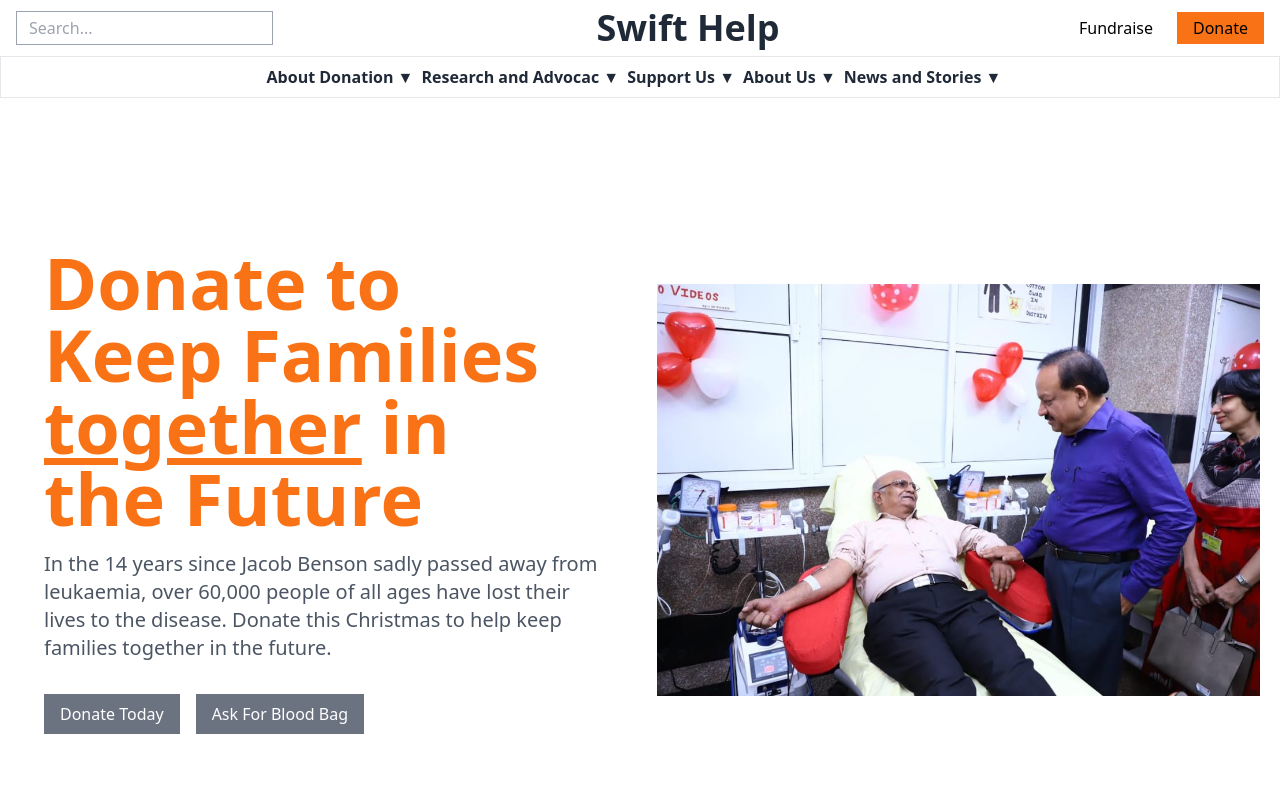
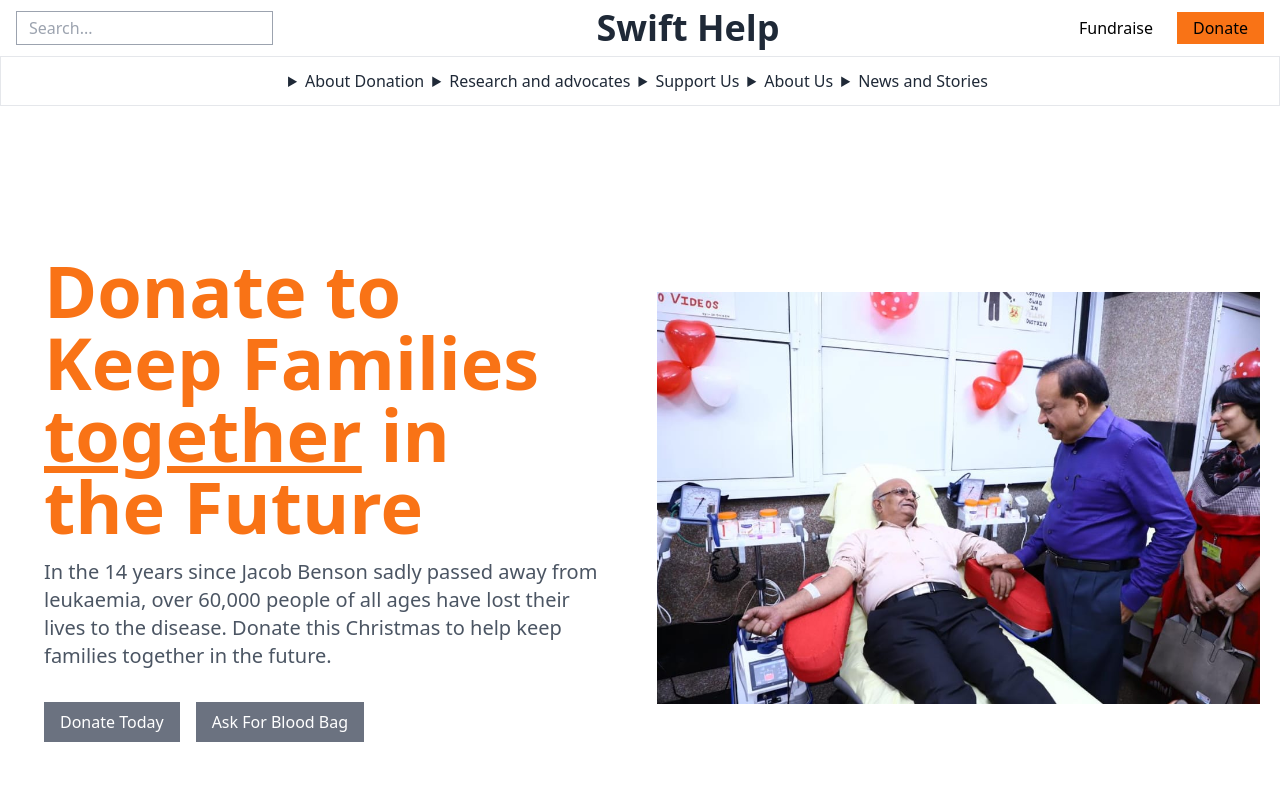
Before and after one commit to akshay-Kalekar/SwiftHelp, a React (Vite) app: page / in a window 1280 px wide. Shown: the top 800 px of the page. Built offline with nearby package versions, Linux system fonts and the light colour scheme.

Commit message:
navbar changed

```diff
--- a/src/component/Home/Middle.jsx
+++ b/src/component/Home/Middle.jsx
@@ -1,3 +1,4 @@
+import { Link } from "react-router-dom";
 const Middle = () => {
   return (
     <section className="bg-white py-16 lg:py-32">
@@ -18,9 +19,11 @@ const Middle = () => {
             <button className="px-4 py-2 mr-4 bg-gray-500 text-white hover:bg-black">
               Donate Today
             </button>
+            <Link to='/filter'>
             <button className="px-4 py-2 bg-gray-500 text-white hover:bg-black">
               Ask For Blood Bag
             </button>
+            </Link>
           </div>
         </div>
 
--- a/src/component/Home/Navbar.jsx
+++ b/src/component/Home/Navbar.jsx
@@ -1,47 +1,41 @@
+import {Link} from 'react-router-dom'
 const Navbar = () => {
   return (
     <div className="flex items-center justify-center  px-4 py-2 bg-white border">
-      <div className="flex items-center mr-1">
-        <li className="dropdown">
-          <a className="mr-2 font-bold">About Donation ▼</a>
-          <div className="dropdown-content">
-            <a href="#">Place 1</a>
-            <a href="#">Place 2</a>
-            <a href="#">Place 3</a>
-          </div>
-        </li>
-        <li className="dropdown">
-          <a className="mr-2 font-bold">Research and Advocac ▼</a>
-          <div className="dropdown-content">
-            <a href="#">Place 1</a>
-            <a href="#">Place 2</a>
-            <a href="#">Place 3</a>
-          </div>
-        </li>
-        <li className="dropdown">
-          <a className="mr-2 font-bold">Support Us ▼</a>
-          <div className="dropdown-content">
-            <a href="#">Place 1</a>
-            <a href="#">Place 2</a>
-            <a href="#">Place 3</a>
-          </div>
-        </li>
-        <li className="dropdown">
-          <a className="mr-2 font-bold">About Us ▼</a>
-          <div className="dropdown-content">
-            <a href="#">Place 1</a>
-            <a href="#">Place 2</a>
-            <a href="#">Place 3</a>
-          </div>
-        </li>
-        <li className="dropdown">
-          <a className="mr-2 font-bold">News and Stories ▼</a>
-          <div className="dropdown-content">
-            <a href="#">Place 1</a>
-            <a href="#">Place 2</a>
-            <a href="#">Place 3</a>
-          </div>
-        </li>
+      <div className="flex items-center mr-1 justify-between">
+      <details className="dropdown">
+  <summary className="m-1 ">About Donation</summary>
+  <ul className="p-2 shadow menu dropdown-content z-[1] bg-base-100 rounded-box w-52">
+    <li>
+    <Link to='/blog'>
+
+      <a>Blog</a>
+    </Link>
+      </li>
+  </ul>
+</details>
+<details className="dropdown">
+  <summary className="m-1 ">Research and advocates </summary>
+  <ul className="p-2 shadow menu dropdown-content z-[1] bg-base-100 rounded-box w-52">
+    <li>Place 1</li>
+  </ul>
+</details><details className="dropdown">
+  <summary className="m-1 ">Support Us</summary>
+  <ul className="p-2 shadow menu dropdown-content z-[1] bg-base-100 rounded-box w-52">
+    <li>Place 1</li>
+  </ul>
+</details><details className="dropdown">
+  <summary className="m-1 ">About Us </summary>
+  <ul className="p-2 shadow menu dropdown-content z-[1] bg-base-100 rounded-box w-52">
+    <li>Place 1</li>
+  </ul>
+</details>
+<details className="dropdown">
+  <summary className="m-1 ">News and Stories </summary>
+  <ul className="p-2 shadow menu dropdown-content z-[1] bg-base-100 rounded-box w-52">
+    <li>Place 1</li>
+  </ul>
+</details>
       </div>
     </div>
   );
--- a/src/routes/Home.jsx
+++ b/src/routes/Home.jsx
@@ -4,6 +4,7 @@ import Middle from '../component/Home/Middle'
 import Endpart from '../component/Home/Endpart'
 import Contact from '../component/Home/Contact'
 import Volunteer from '../component/Home/Volunteer'
+
 const root = () => {
     return (
       <div className="app-container">
```
